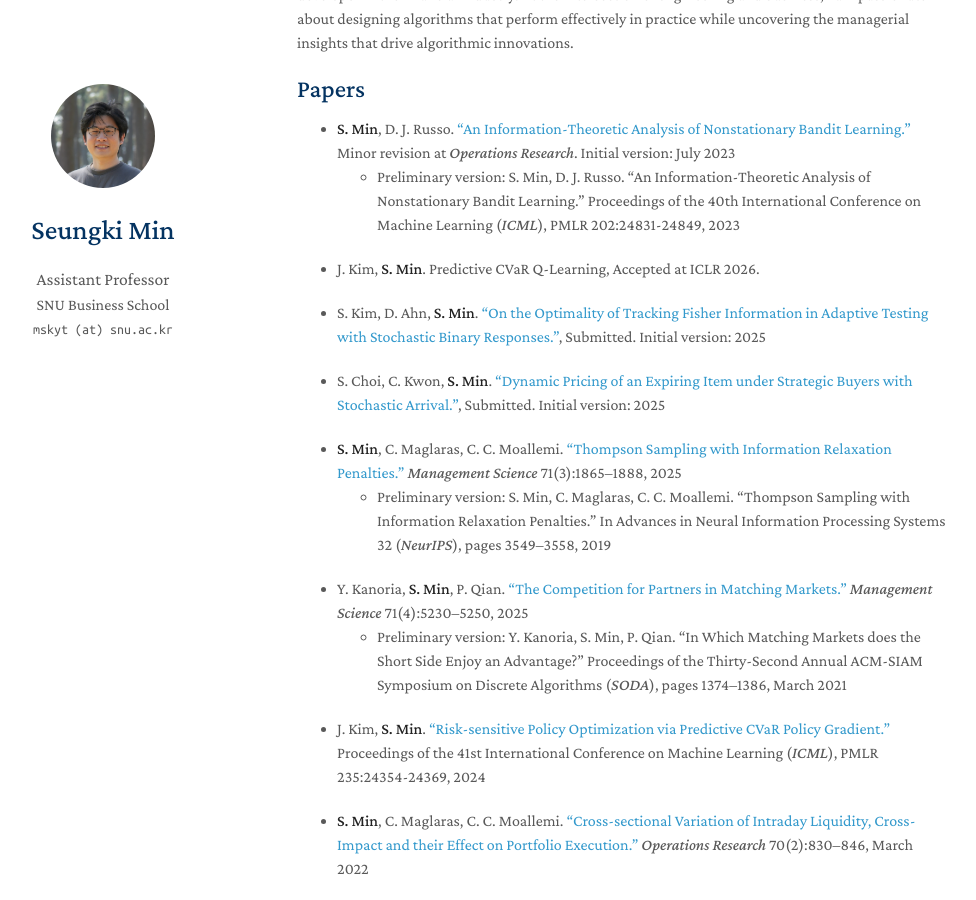
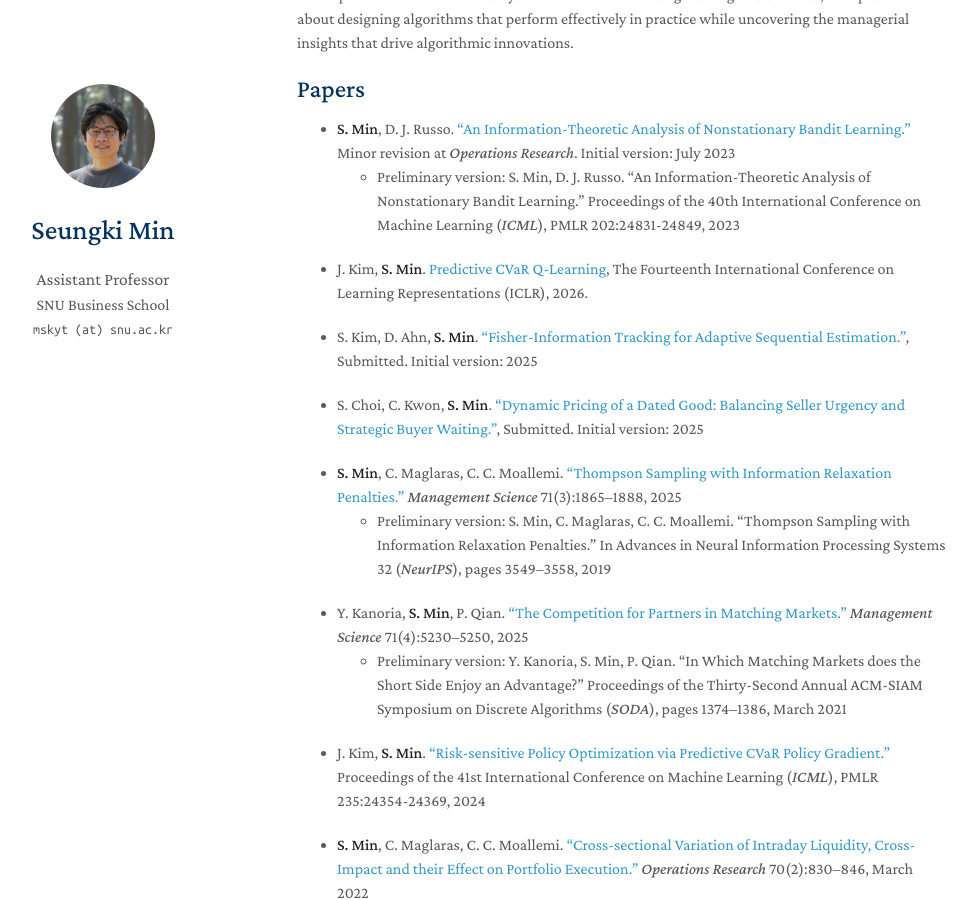
Before and after one commit to mskyt88/mskyt88.github.io, a Jekyll site: the page built from index.md, in a window 1280 px wide and 900 px high, scrolled down 338 px. Shown: the whole window, without its empty margins (173-1149 px from the left). Built offline with Jekyll 4.4.1, drawn with Linux system fonts in a browser that asks for light colours; a style sheet for code colours, icons or effects is not loaded; our own code applies the rules of GitHub Pages for plain Markdown files.

Commit message:
Update index.md

```diff
--- a/index.md
+++ b/index.md
@@ -15,11 +15,11 @@ I earned my undergraduate degree in Electrical Engineering from SNU and my Ph.D.
 - **S. Min**, D. J. Russo. <a href="https://arxiv.org/abs/2302.04452">"An Information-Theoretic Analysis of Nonstationary Bandit Learning."</a> Minor revision at *Operations Research*. Initial version: July 2023
   - Preliminary version: S. Min, D. J. Russo. "An Information-Theoretic Analysis of Nonstationary Bandit Learning." Proceedings of the 40th International Conference on Machine Learning (*ICML*), PMLR 202:24831-24849, 2023
 
-- J. Kim, **S. Min**. Predictive CVaR Q-Learning, Accepted at ICLR 2026.
+- J. Kim, **S. Min**. <a href="https://proceedings.iclr.cc/paper_files/paper/2026/file/a42c1a3dfbd802c699ab04322249b495-Paper-Conference.pdf">Predictive CVaR Q-Learning</a>, The Fourteenth International Conference on Learning Representations (ICLR), 2026.
 
-- S. Kim, D. Ahn, **S. Min**. <a href="https://arxiv.org/abs/2510.07862">"On the Optimality of Tracking Fisher Information in Adaptive Testing with Stochastic Binary Responses."</a>, Submitted. Initial version: 2025
+- S. Kim, D. Ahn, **S. Min**. <a href="https://arxiv.org/abs/2510.07862">"Fisher-Information Tracking for Adaptive Sequential Estimation."</a>, Submitted. Initial version: 2025
 
-- S. Choi, C. Kwon, **S. Min**. <a href="https://arxiv.org/abs/2509.24720">"Dynamic Pricing of an Expiring Item under Strategic Buyers with Stochastic Arrival."</a>, Submitted. Initial version: 2025
+- S. Choi, C. Kwon, **S. Min**. <a href="https://arxiv.org/abs/2509.24720">"Dynamic Pricing of a Dated Good: Balancing Seller Urgency and Strategic Buyer Waiting."</a>, Submitted. Initial version: 2025
 
 
 - **S. Min**, C. Maglaras, C. C. Moallemi. <a href="https://pubsonline.informs.org/doi/10.1287/mnsc.2020.01396">"Thompson Sampling with Information Relaxation Penalties."</a> *Management Science*  71(3):1865–1888, 2025
```
